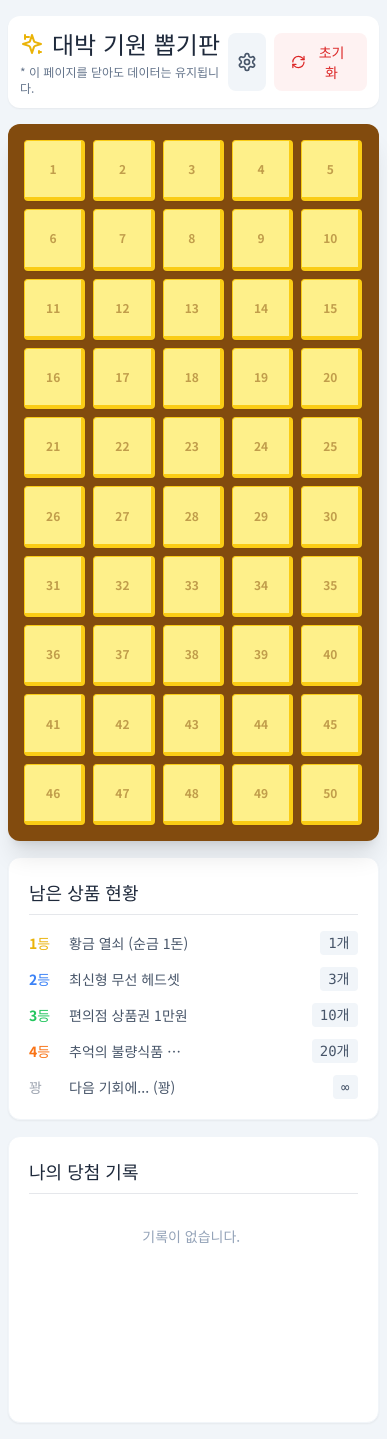
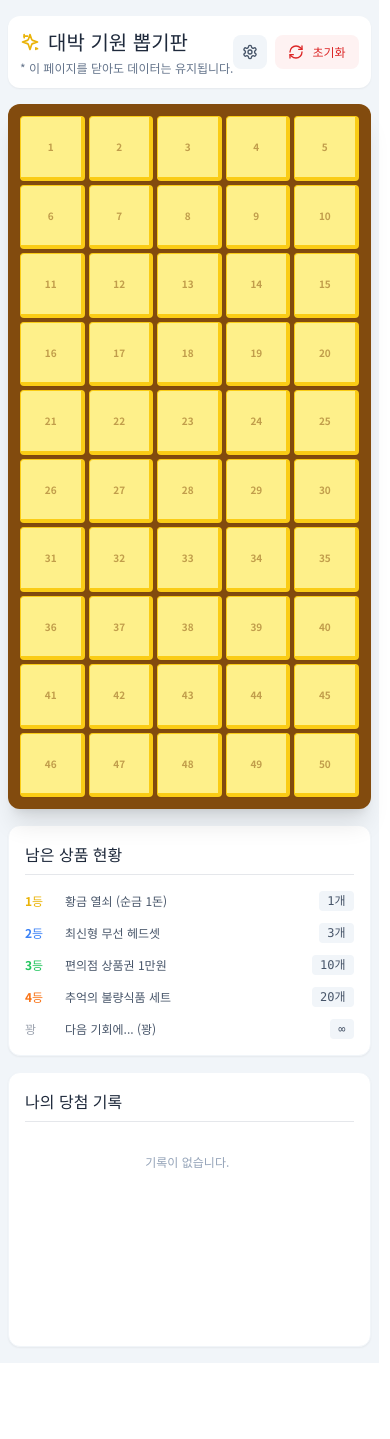
Before and after one commit to smky0311/bbokki_game, a React (Vite) app in the folder bbokki_game.client/: page / in a window 390 px wide. After the commit the page ends 1363 px from the top, so only its background shows below. Built offline with nearby package versions, Linux system fonts and the light colour scheme.

Commit message:
전반적인 ui수정

```diff
--- a/bbokki_game.client/src/App.jsx
+++ b/bbokki_game.client/src/App.jsx
@@ -3,8 +3,6 @@ import React, { useState, useEffect } from 'react';
 // ---------------------------------------------------------
 // 아이콘 컴포넌트
 // ---------------------------------------------------------
-
-
 const IconTrophy = ({ className }) => (
     <svg xmlns="http://www.w3.org/2000/svg" width="24" height="24" viewBox="0 0 24 24" fill="none" stroke="currentColor" strokeWidth="2" strokeLinecap="round" strokeLinejoin="round" className={className}><path d="M6 9H4.5a2.5 2.5 0 0 1 0-5H6" /><path d="M18 9h1.5a2.5 2.5 0 0 0 0-5H18" /><path d="M4 22h16" /><path d="M10 14.66V17c0 .55-.47.98-.97 1.21C7.85 18.75 7 20.24 7 22" /><path d="M14 14.66V17c0 .55.47.98.97 1.21C16.15 18.75 17 20.24 17 22" /><path d="M18 2H6v7a6 6 0 0 0 12 0V2Z" /></svg>
 );
@@ -36,7 +34,6 @@ const App = () => {
         { id: 5, rank: 5, name: "다음 기회에... (꽝)", weight: 49, total: 999, current: 999, color: "text-gray-400", iconType: 'frown' },
     ];
 
-    // 1. 칸 개수 상태 관리 (최대 200)
     const [totalSlots, setTotalSlots] = useState(() => {
         const saved = localStorage.getItem('bbokki_total_slots');
         return saved ? parseInt(saved, 10) : 50;
@@ -51,7 +48,6 @@ const App = () => {
         const saved = localStorage.getItem('bbokki_board');
         if (saved) return JSON.parse(saved);
 
-        // 저장된 보드가 없으면 현재 설정된 totalSlots 만큼 생성
         const initialSlots = localStorage.getItem('bbokki_total_slots')
             ? parseInt(localStorage.getItem('bbokki_total_slots'), 10)
             : 50;
@@ -73,7 +69,6 @@ const App = () => {
     const [isModalOpen, setIsModalOpen] = useState(false);
     const [isSettingsOpen, setIsSettingsOpen] = useState(false);
 
-    // 설정 임시 저장용
     const [tempPrizes, setTempPrizes] = useState(JSON.parse(JSON.stringify(prizes)));
     const [tempTotalSlots, setTempTotalSlots] = useState(totalSlots);
 
@@ -83,7 +78,6 @@ const App = () => {
         localStorage.setItem('bbokki_history', JSON.stringify(history));
         localStorage.setItem('bbokki_total_slots', totalSlots.toString());
     }, [prizes, board, history, totalSlots]);
-
 
     const drawPrizeLogic = () => {
         const availablePrizes = prizes.filter(p => p.current > 0);
@@ -131,7 +125,6 @@ const App = () => {
         setPrizes(resetPrizes);
         setHistory([]);
 
-        // 현재 totalSlots 설정에 맞춰 재생성
         setBoard(Array.from({ length: totalSlots }, (_, i) => ({
             id: i,
             isOpen: false,
@@ -142,7 +135,7 @@ const App = () => {
 
     const openSettings = () => {
         setTempPrizes(JSON.parse(JSON.stringify(prizes)));
-        setTempTotalSlots(totalSlots); // 현재 설정된 칸 수 불러오기
+        setTempTotalSlots(totalSlots);
         setIsSettingsOpen(true);
     };
 
@@ -154,18 +147,15 @@ const App = () => {
 
     const saveSettings = () => {
         if (window.confirm("설정을 저장하면 게임판이 초기화됩니다. 진행하시겠습니까?")) {
-            // 1. 칸 수 유효성 검사 및 적용
             let newSlots = parseInt(tempTotalSlots, 10);
             if (isNaN(newSlots) || newSlots < 1) newSlots = 50;
-            if (newSlots > 200) newSlots = 200; // 최대 200개 제한
+            if (newSlots > 200) newSlots = 200;
 
             setTotalSlots(newSlots);
 
-            // 2. 상품 정보 적용
             const newPrizes = tempPrizes.map(p => ({ ...p, current: p.total }));
             setPrizes(newPrizes);
 
-            // 3. 게임판 및 기록 리셋
             setHistory([]);
             setBoard(Array.from({ length: newSlots }, (_, i) => ({
                 id: i,
@@ -192,16 +182,16 @@ const App = () => {
         <div className="min-h-screen bg-slate-100 flex flex-col items-center py-4 px-2 sm:py-8 sm:px-4 font-sans select-none">
             <div className="w-full max-w-[95vw] xl:max-w-7xl flex justify-between items-center mb-4 sm:mb-8 bg-white p-3 sm:p-4 rounded-xl shadow-sm">
                 <div>
-                    <h1 className="text-2xl font-bold text-slate-800 flex items-center gap-2">
-                        <IconSparkles className="text-yellow-500" /> 대박 기원 뽑기판
+                    <h1 className="text-xl sm:text-2xl font-bold text-slate-800 flex items-center gap-2">
+                        <IconSparkles className="text-yellow-500 w-5 h-5 sm:w-6 sm:h-6" /> 대박 기원 뽑기판
                     </h1>
                     <p className="text-slate-500 text-xs mt-1">* 이 페이지를 닫아도 데이터는 유지됩니다.</p>
                 </div>
                 <div className="flex gap-2">
                     <button onClick={openSettings} className="p-2 bg-slate-100 hover:bg-slate-200 text-slate-600 rounded-lg transition-colors" title="설정">
-                        <IconSettings className="w-5 h-5" />
+                        <IconSettings className="w-4 h-4 sm:w-5 sm:h-5" />
                     </button>
-                    <button onClick={resetGame} className="flex items-center gap-2 px-4 py-2 bg-red-50 hover:bg-red-100 text-red-600 rounded-lg transition-colors font-medium text-sm">
+                    <button onClick={resetGame} className="flex items-center gap-2 px-3 sm:px-4 py-2 bg-red-50 hover:bg-red-100 text-red-600 rounded-lg transition-colors font-medium text-xs sm:text-sm">
                         <IconRefresh className="w-4 h-4" /> 초기화
                     </button>
                 </div>
@@ -210,17 +200,16 @@ const App = () => {
             <div className="w-full max-w-[95vw] xl:max-w-7xl grid grid-cols-1 lg:grid-cols-3 gap-4 sm:gap-8">
                 {/* 왼쪽: 뽑기판 */}
                 <div className="lg:col-span-2">
-                    <div className="bg-yellow-800 p-4 rounded-xl shadow-xl relative">
+                    <div className="bg-yellow-800 p-3 sm:p-4 rounded-xl shadow-xl relative">
                         <div className="absolute inset-0 bg-yellow-900 opacity-10 rounded-xl pointer-events-none"></div>
-                        {/* 그리드: 칸이 많아질 경우를 대비해 lg 화면에서 grid-cols-10 추가 */}
-                        <div className="grid grid-cols-5 sm:grid-cols-8 lg:grid-cols-10 gap-2 relative z-10">
+                        <div className="grid grid-cols-5 sm:grid-cols-8 lg:grid-cols-10 gap-1 sm:gap-2 relative z-10">
                             {board.map((slot, index) => (
                                 <button
                                     key={slot.id}
                                     onClick={() => handleSlotClick(index)}
                                     disabled={slot.isOpen}
                                     className={`
-                    aspect-square relative rounded shadow-sm flex items-center justify-center text-xs font-bold transition-all duration-300
+                    aspect-square relative rounded shadow-sm flex items-center justify-center text-[10px] sm:text-xs font-bold transition-all duration-300
                     ${slot.isOpen
                                             ? 'bg-white border-2 border-slate-200 cursor-default'
                                             : 'bg-yellow-200 hover:bg-yellow-100 border-b-4 border-r-4 border-yellow-400 hover:scale-105 active:scale-95 cursor-pointer text-yellow-800'
@@ -242,16 +231,16 @@ const App = () => {
 
                 {/* 오른쪽: 현황 */}
                 <div className="flex flex-col gap-4">
-                    <div className="bg-white p-5 rounded-xl shadow-sm border border-slate-100">
-                        <h2 className="font-bold text-lg mb-4 text-slate-800 border-b pb-2">남은 상품 현황</h2>
+                    <div className="bg-white p-4 sm:p-5 rounded-xl shadow-sm border border-slate-100">
+                        <h2 className="font-bold text-base sm:text-lg mb-4 text-slate-800 border-b pb-2">남은 상품 현황</h2>
                         <ul className="space-y-3">
                             {prizes.map((prize) => (
-                                <li key={prize.id} className="flex justify-between items-center text-sm">
+                                <li key={prize.id} className="flex justify-between items-center text-xs sm:text-sm">
                                     <div className="flex items-center gap-2">
                                         <span className={`font-bold w-8 ${prize.color}`}>{prize.rank === 5 ? '꽝' : `${prize.rank}등`}</span>
-                                        <span className="text-slate-600 truncate max-w-[120px]">{prize.name}</span>
+                                        <span className="text-slate-600 truncate max-w-[120px] sm:max-w-[150px]">{prize.name}</span>
                                     </div>
-                                    <span className={`font-mono font-medium px-2 py-0.5 rounded ${prize.current === 0 ? 'bg-red-100 text-red-500' : 'bg-slate-100 text-slate-600'}`}>
+                                    <span className={`font-mono font-medium px-2 py-0.5 rounded text-xs ${prize.current === 0 ? 'bg-red-100 text-red-500' : 'bg-slate-100 text-slate-600'}`}>
                                         {prize.rank === 5 ? '∞' : `${prize.current}개`}
                                     </span>
                                 </li>
@@ -259,18 +248,18 @@ const App = () => {
                         </ul>
                     </div>
 
-                    <div className="bg-white p-5 rounded-xl shadow-sm border border-slate-100 flex-1">
-                        <h2 className="font-bold text-lg mb-4 text-slate-800 border-b pb-2">나의 당첨 기록</h2>
+                    <div className="bg-white p-4 sm:p-5 rounded-xl shadow-sm border border-slate-100 flex-1">
+                        <h2 className="font-bold text-base sm:text-lg mb-4 text-slate-800 border-b pb-2">나의 당첨 기록</h2>
                         <div className="h-48 overflow-y-auto space-y-2 pr-1 custom-scrollbar">
                             {history.length === 0 ? (
-                                <p className="text-slate-400 text-center text-sm py-4">기록이 없습니다.</p>
+                                <p className="text-slate-400 text-center text-xs sm:text-sm py-4">기록이 없습니다.</p>
                             ) : (
                                 history.map((record, idx) => (
-                                    <div key={idx} className="flex justify-between items-center text-sm p-2 bg-slate-50 rounded">
+                                    <div key={idx} className="flex justify-between items-center text-xs sm:text-sm p-2 bg-slate-50 rounded">
                                         <span className={record.rank <= 3 ? "font-bold text-red-500" : "text-slate-500"}>
                                             {record.rank === 5 ? '꽝' : `${record.rank}등`}
                                         </span>
-                                        <span className="text-xs text-slate-400">{record.name}</span>
+                                        <span className="text-xs text-slate-400 truncate max-w-[150px]">{record.name}</span>
                                     </div>
                                 ))
                             )}
@@ -281,17 +270,17 @@ const App = () => {
 
             {isModalOpen && selectedPrize && (
                 <div className="fixed inset-0 z-50 flex items-center justify-center p-4 bg-black/60 backdrop-blur-sm animate-in fade-in duration-200" onClick={() => setIsModalOpen(false)}>
-                    <div className="bg-white rounded-2xl shadow-2xl p-8 max-w-sm w-full text-center transform scale-100 animate-in zoom-in-95 duration-200" onClick={e => e.stopPropagation()}>
+                    <div className="bg-white rounded-2xl shadow-2xl p-6 sm:p-8 max-w-sm w-full text-center transform scale-100 animate-in zoom-in-95 duration-200" onClick={e => e.stopPropagation()}>
                         <div className="mb-6 flex justify-center">
-                            {renderIcon(selectedPrize.iconType, `w-16 h-16 ${selectedPrize.color}`)}
+                            {renderIcon(selectedPrize.iconType, `w-12 h-12 sm:w-16 sm:h-16 ${selectedPrize.color}`)}
                         </div>
-                        <h2 className={`text-3xl font-black mb-2 ${selectedPrize.rank === 5 ? 'text-slate-600' : 'text-red-500'}`}>
+                        <h2 className={`text-2xl sm:text-3xl font-black mb-2 ${selectedPrize.rank === 5 ? 'text-slate-600' : 'text-red-500'}`}>
                             {selectedPrize.rank === 5 ? '아쉽네요!' : `축하합니다!`}
                         </h2>
-                        <p className="text-xl font-bold text-slate-800 mb-2">
+                        <p className="text-lg sm:text-xl font-bold text-slate-800 mb-2">
                             {selectedPrize.rank === 5 ? '꽝' : `${selectedPrize.rank}등 당첨`}
                         </p>
-                        <p className="text-slate-500 mb-8 break-keep">{selectedPrize.name}</p>
+                        <p className="text-sm sm:text-base text-slate-500 mb-6 sm:mb-8 break-keep">{selectedPrize.name}</p>
                         <button onClick={() => setIsModalOpen(false)} className="w-full bg-slate-900 hover:bg-slate-800 text-white font-bold py-3 rounded-xl transition-colors">
                             확인
                         </button>
@@ -302,14 +291,13 @@ const App = () => {
             {/* 설정 모달 */}
             {isSettingsOpen && (
                 <div className="fixed inset-0 z-50 flex items-center justify-center p-4 bg-black/60 backdrop-blur-sm animate-in fade-in duration-200">
-                    <div className="bg-white rounded-2xl shadow-2xl p-6 max-w-lg w-full transform scale-100 animate-in zoom-in-95 duration-200 overflow-hidden flex flex-col max-h-[90vh]">
-                        <h2 className="text-xl font-bold mb-4 flex items-center gap-2">
-                            <IconSettings className="w-6 h-6" /> 상품 및 확률 설정
+                    <div className="bg-white rounded-2xl shadow-2xl p-4 sm:p-6 max-w-lg w-full transform scale-100 animate-in zoom-in-95 duration-200 overflow-hidden flex flex-col max-h-[90vh]">
+                        <h2 className="text-lg sm:text-xl font-bold mb-4 flex items-center gap-2">
+                            <IconSettings className="w-5 h-5 sm:w-6 sm:h-6" /> 상품 및 확률 설정
                         </h2>
 
-                        {/* 칸 개수 설정 추가 */}
                         <div className="mb-4 p-3 bg-blue-50 border border-blue-100 rounded-lg">
-                            <label className="block text-sm font-bold text-blue-800 mb-1">
+                            <label className="block text-xs sm:text-sm font-bold text-blue-800 mb-1">
                                 전체 뽑기판 칸 수 (최대 200개)
                             </label>
                             <div className="flex items-center gap-2">
@@ -319,9 +307,9 @@ const App = () => {
                                     max="200"
                                     value={tempTotalSlots}
                                     onChange={(e) => setTempTotalSlots(e.target.value)}
-                                    className="w-full border rounded px-3 py-2 focus:ring-2 focus:ring-blue-500 outline-none"
+                                    className="w-full border rounded px-3 py-2 text-sm focus:ring-2 focus:ring-blue-500 outline-none"
                                 />
-                                <span className="text-sm text-blue-600 whitespace-nowrap">개</span>
+                                <span className="text-xs sm:text-sm text-blue-600 whitespace-nowrap">개</span>
                             </div>
                             <p className="text-xs text-blue-500 mt-1">* 개수를 변경하면 판이 초기화됩니다.</p>
                         </div>
@@ -330,22 +318,22 @@ const App = () => {
                             <div className="space-y-4">
                                 {tempPrizes.map((prize) => (
                                     <div key={prize.id} className="p-3 border rounded-lg bg-slate-50">
-                                        <div className="flex items-center gap-2 mb-2 font-bold text-sm">
+                                        <div className="flex items-center gap-2 mb-2 font-bold text-xs sm:text-sm">
                                             <span className={prize.color}>{prize.rank === 5 ? '꽝' : `${prize.rank}등`}</span>
                                         </div>
                                         <div className="grid grid-cols-1 sm:grid-cols-2 gap-3">
                                             <div>
                                                 <label className="block text-xs text-slate-500 mb-1">상품명</label>
-                                                <input type="text" value={prize.name} onChange={(e) => handleSettingChange(prize.id, 'name', e.target.value)} className="w-full border rounded px-2 py-1.5 text-sm focus:ring-2 focus:ring-blue-500 outline-none" />
+                                                <input type="text" value={prize.name} onChange={(e) => handleSettingChange(prize.id, 'name', e.target.value)} className="w-full border rounded px-2 py-1.5 text-xs sm:text-sm focus:ring-2 focus:ring-blue-500 outline-none" />
                                             </div>
                                             <div className="flex gap-2">
                                                 <div className="flex-1">
                                                     <label className="block text-xs text-slate-500 mb-1">전체 수량</label>
-                                                    <input type="number" disabled={prize.rank === 5} value={prize.total} onChange={(e) => handleSettingChange(prize.id, 'total', e.target.value)} className="w-full border rounded px-2 py-1.5 text-sm focus:ring-2 focus:ring-blue-500 outline-none disabled:bg-slate-200" />
+                                                    <input type="number" disabled={prize.rank === 5} value={prize.total} onChange={(e) => handleSettingChange(prize.id, 'total', e.target.value)} className="w-full border rounded px-2 py-1.5 text-xs sm:text-sm focus:ring-2 focus:ring-blue-500 outline-none disabled:bg-slate-200" />
                                                 </div>
                                                 <div className="flex-1">
                                                     <label className="block text-xs text-slate-500 mb-1">당첨 가중치</label>
-                                                    <input type="number" value={prize.weight} onChange={(e) => handleSettingChange(prize.id, 'weight', e.target.value)} className="w-full border rounded px-2 py-1.5 text-sm focus:ring-2 focus:ring-blue-500 outline-none" />
+                                                    <input type="number" value={prize.weight} onChange={(e) => handleSettingChange(prize.id, 'weight', e.target.value)} className="w-full border rounded px-2 py-1.5 text-xs sm:text-sm focus:ring-2 focus:ring-blue-500 outline-none" />
                                                 </div>
                                             </div>
                                         </div>
@@ -354,8 +342,8 @@ const App = () => {
                             </div>
                         </div>
                         <div className="pt-4 mt-4 border-t flex gap-3">
-                            <button onClick={() => setIsSettingsOpen(false)} className="flex-1 px-4 py-3 bg-slate-200 text-slate-700 font-bold rounded-xl hover:bg-slate-300">취소</button>
-                            <button onClick={saveSettings} className="flex-1 px-4 py-3 bg-blue-600 text-white font-bold rounded-xl hover:bg-blue-700">저장 후 리셋</button>
+                            <button onClick={() => setIsSettingsOpen(false)} className="flex-1 px-4 py-2 sm:py-3 bg-slate-200 text-slate-700 font-bold rounded-xl hover:bg-slate-300 text-sm">취소</button>
+                            <button onClick={saveSettings} className="flex-1 px-4 py-2 sm:py-3 bg-blue-600 text-white font-bold rounded-xl hover:bg-blue-700 text-sm">저장 후 리셋</button>
                         </div>
                     </div>
                 </div>
```
